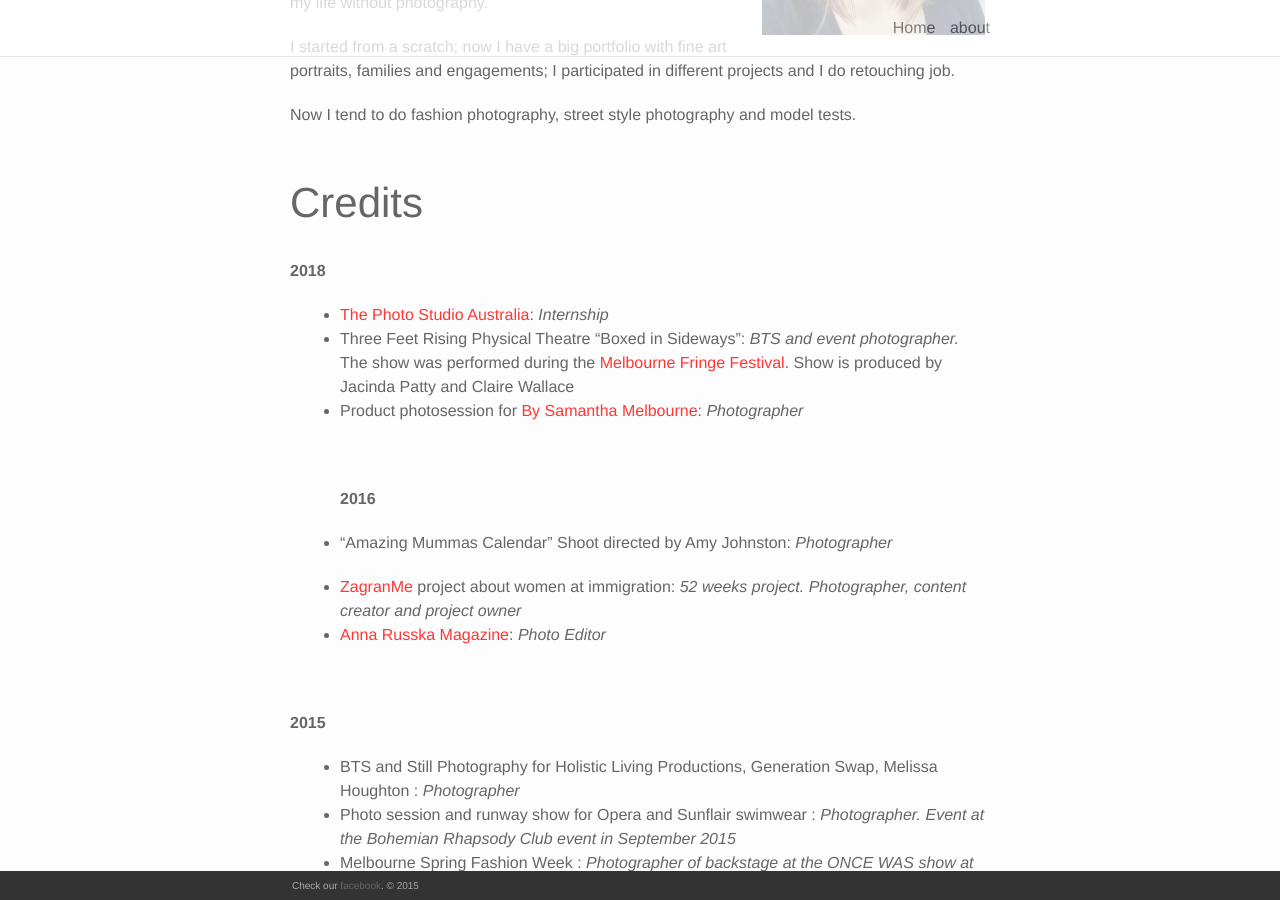
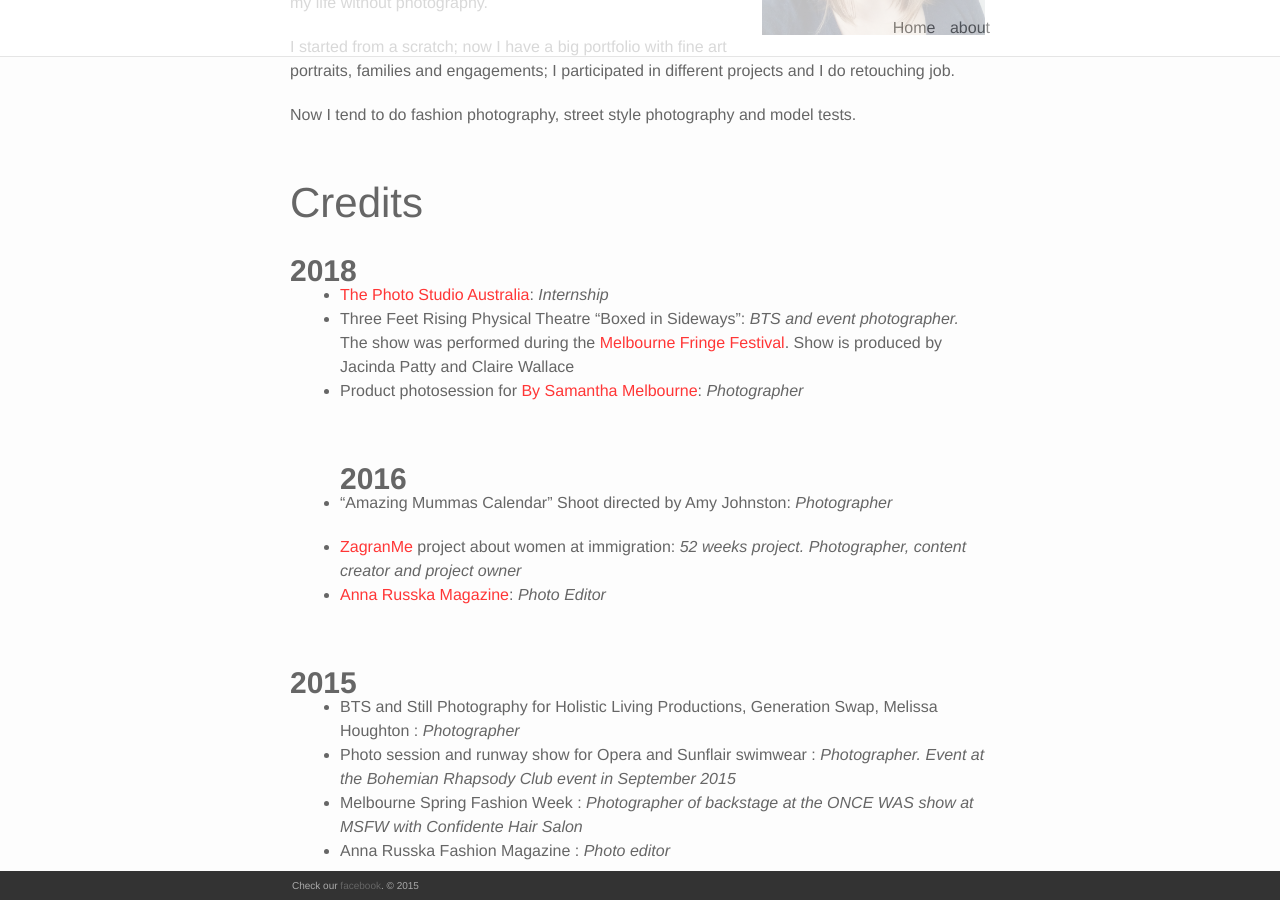
Before and after one commit to AlenPelin/keo-studio, a Jekyll site: the page built from about.md, in a window 1280 px wide and 900 px high, scrolled down 375 px. Built offline with Jekyll 4.4.1, drawn with Linux system fonts in a browser that asks for light colours; nearby versions of some CDN libraries.

```diff
--- a/about.md
+++ b/about.md
@@ -22,7 +22,7 @@ permalink: "/about/"
 
 <br>
 
-**2018**
+### **2018**
 
 * [The Photo Studio Australia](https://thephotostudio.com.au/): _Internship_
 * Three Feet Rising Physical Theatre "Boxed in Sideways": _BTS and event photographer._ The show was performed during the [Melbourne Fringe Festival](https://melbournefringe.com.au/). Show is produced by Jacinda Patty and Claire Wallace
@@ -30,7 +30,7 @@ permalink: "/about/"
 
   <br>
 
-  **2016**
+  ### **2016**
 
 
 * "Amazing Mummas Calendar" Shoot directed by Amy Johnston: _Photographer_
@@ -41,14 +41,14 @@ permalink: "/about/"
 
 <br>
 
-**2015**
+### **2015**
 
 * BTS and Still Photography for Holistic Living Productions, Generation Swap, Melissa Houghton : _Photographer_
 * Photo session and runway show for Opera and Sunflair swimwear : _Photographer. Event at the Bohemian Rhapsody Club event in September 2015_
 * Melbourne Spring Fashion Week : _Photographer of backstage at the ONCE WAS show at MSFW with Confidente Hair Salon_
 * Anna Russka Fashion Magazine : _Photo editor_
 
-2014
+### 2014
 
 * Keo Studio Photography Launched : _Photographer and Photo Editor_
 
```
